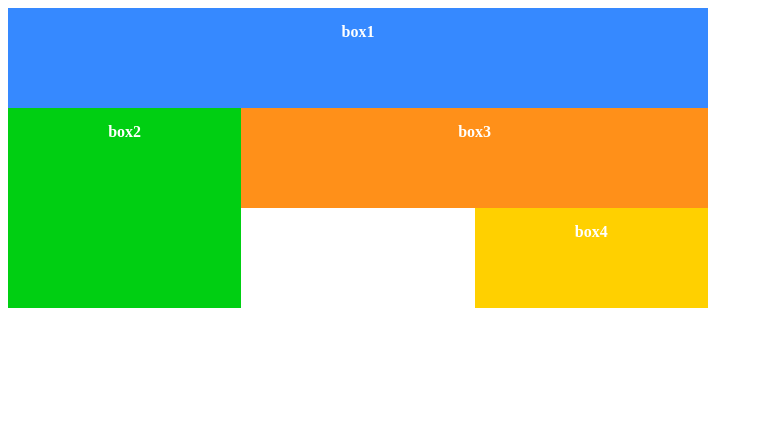
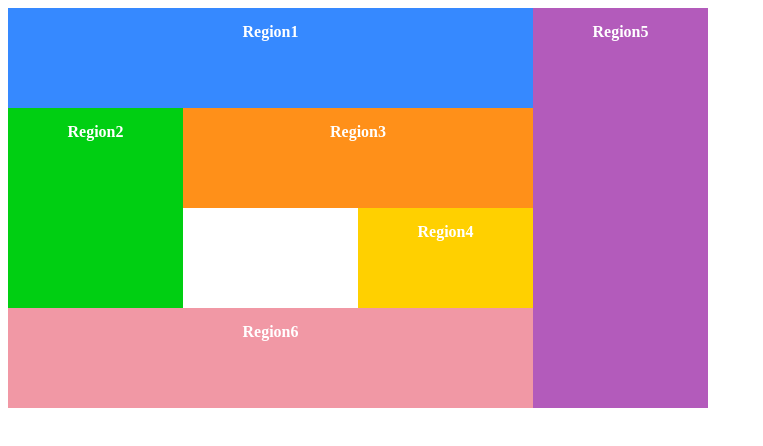
Before and after one commit to NamW00/HTML, a plain HTML site: page 12/grid-5.html in a window 1280 px wide. Shown: the whole page, without its empty margins (0-763 px from the left). Drawn offline with Linux system fonts and the light colour scheme.

Commit message:
(2025.04.12) grid update

```diff
--- a/12/grid-5.html
+++ b/12/grid-5.html
@@ -8,8 +8,8 @@
       #wrapper{
         width:700px;
         display:grid;
-        grid-template-columns:repeat(3, 1fr); /* 칼럼은 1ft씩 3개 */
-        grid-template-rows:repeat(3, 100px);  /* 줄은 100px씩 3개 */
+        grid-template-columns:repeat(4, 1fr); /* 칼럼은 1ft씩 3개 */
+        grid-template-rows:repeat(4, 100px);  /* 줄은 100px씩 3개 */
       }
       .box{
         padding:15px;
@@ -24,13 +24,13 @@
       .box2 {
         background-color:#00cf12;
         grid-row:2/4;
-        /* grid-column:1/2; */
+        grid-column:1/2;
         grid-column-start:1;
       }
       .box3 {
         background-color:#ff9019;
         grid-column:2/4;
-        /* grid-row:2/3; */
+        grid-row:2/3;
         grid-row-start:2;
         }
       .box4 {
@@ -38,14 +38,28 @@
         grid-column-start:3;
         grid-row-start:3;
       }
+      .box5 {
+        background-color:#b35bbb;
+        grid-column-start:4;
+        grid-column-end: 5;
+        grid-row-start:1;
+        grid-row-end: 5;
+      }
+      .box6 {
+        background-color:#f198a5;
+        grid-column:1/4;
+        grid-row:4/5;
+      }
     </style>
   </head>
   <body>
     <div id="wrapper">
-      <div class="box box1">box1</div>
-      <div class="box box2">box2</div>
-      <div class="box box3">box3</div>
-      <div class="box box4">box4</div>
+      <div class="box box1">Region1</div>
+      <div class="box box2">Region2</div>
+      <div class="box box3">Region3</div>
+      <div class="box box4">Region4</div>
+      <div class="box box5">Region5</div>
+      <div class="box box6">Region6</div>
     </div>
   </body>
   </html>
```
Also changed, not shown: 12/grid-6.html (+17 -5 lines).
